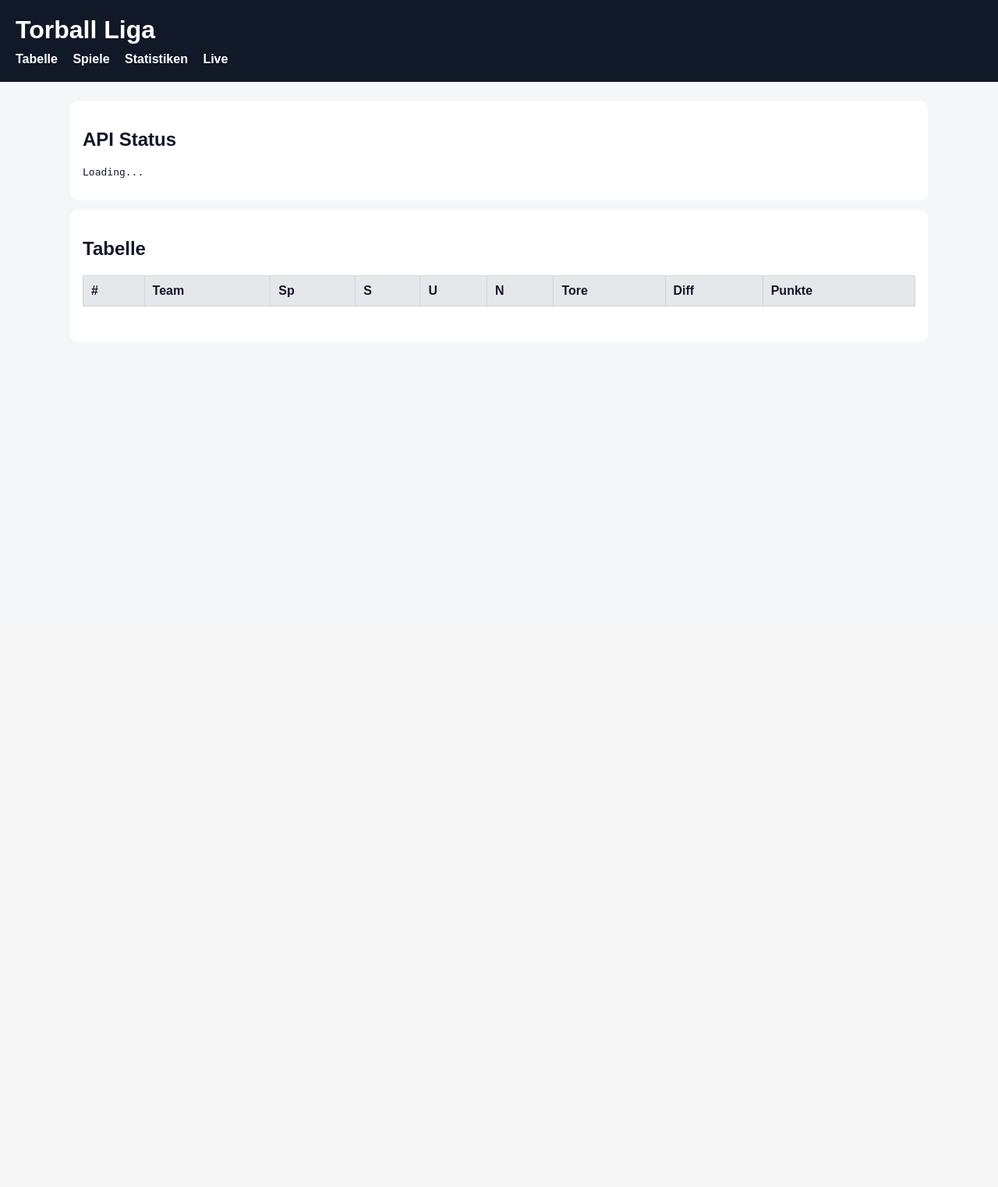
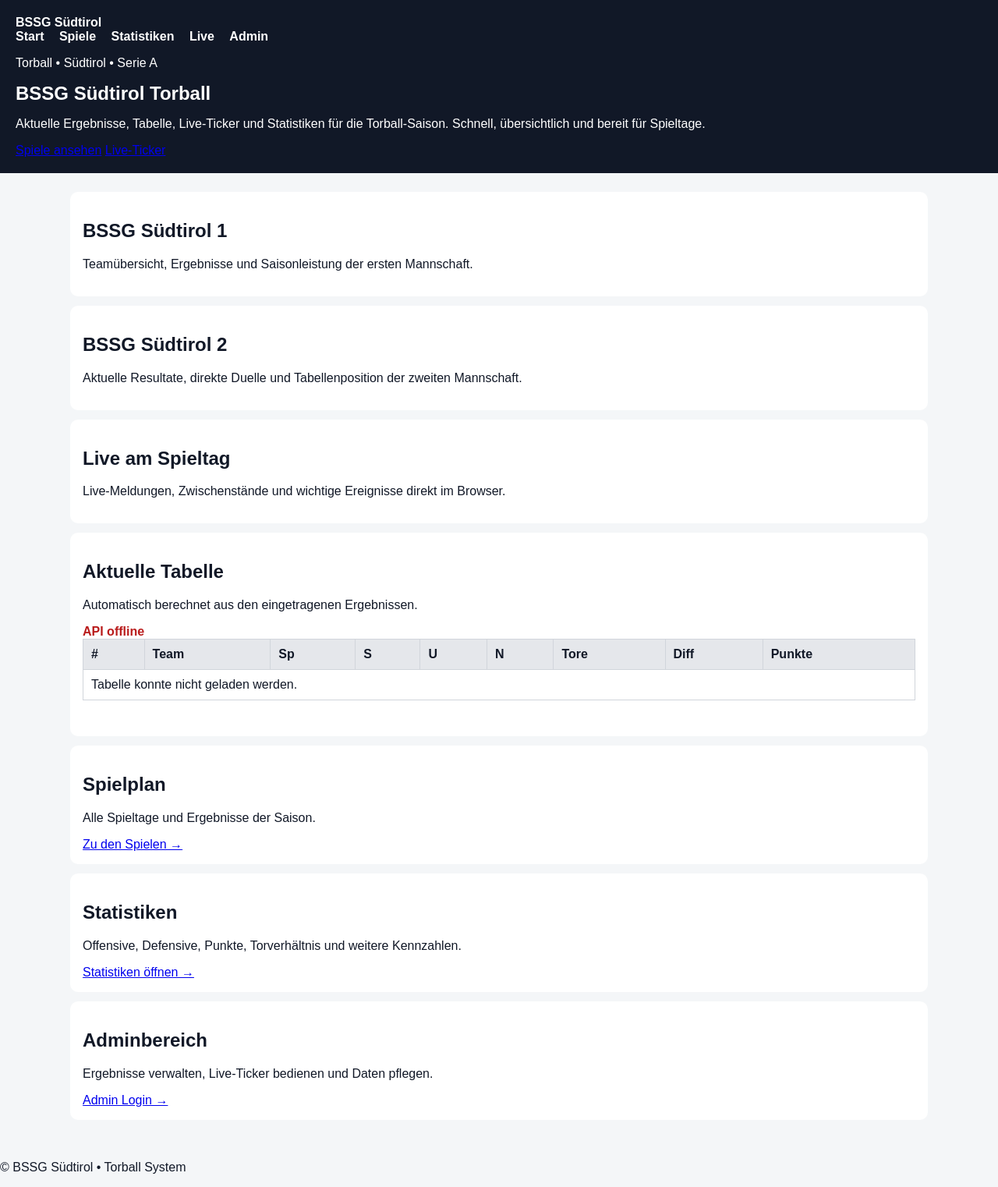
Before and after one commit to Schenna43lp1/torball.it, a PHP site: page / in a window 1280 px wide. Shown: the whole page at 78% size. Before the commit the page ends 393 px from the top, so only its background shows below. Run offline with PHP 8.4, Linux system fonts and the light colour scheme; lists and menus that the app fills with data are empty.

Commit message:
Create BSSG Südtirol homepage

```diff
--- a/index.php
+++ b/index.php
@@ -1,56 +1,159 @@
-<?php require __DIR__.'/config.php'; ?>
+<?php require __DIR__ . '/config.php'; ?>
 <!doctype html>
-<html lang='de'>
+<html lang="de">
 <head>
-<meta charset='utf-8'>
-<title>Torball Tabelle</title>
-<link rel='stylesheet' href='assets/css/style.css'>
+    <meta charset="utf-8">
+    <title>BSSG Südtirol - Torball</title>
+    <meta name="viewport" content="width=device-width, initial-scale=1">
+    <meta name="description" content="Offizielle Torball-Übersicht für BSSG Südtirol mit Tabelle, Ergebnissen, Live-Ticker und Statistiken.">
+    <link rel="stylesheet" href="assets/css/style.css">
 </head>
 <body>
-<header>
-<h1>Torball Liga</h1>
-<nav>
-<a href='index.php'>Tabelle</a>
-<a href='matches.php'>Spiele</a>
-<a href='stats.php'>Statistiken</a>
-<a href='live.php'>Live</a>
+<header class="hero">
+    <nav class="topnav">
+        <strong>BSSG Südtirol</strong>
+        <div>
+            <a href="index.php">Start</a>
+            <a href="matches.php">Spiele</a>
+            <a href="stats.php">Statistiken</a>
+            <a href="live.php">Live</a>
+            <a href="admin/login.php">Admin</a>
+        </div>
     </nav>
+
+    <section class="hero-content">
+        <p class="eyebrow">Torball • Südtirol • Serie A</p>
+        <h1>BSSG Südtirol Torball</h1>
+        <p>
+            Aktuelle Ergebnisse, Tabelle, Live-Ticker und Statistiken für die Torball-Saison.
+            Schnell, übersichtlich und bereit für Spieltage.
+        </p>
+        <div class="hero-actions">
+            <a class="btn" href="matches.php">Spiele ansehen</a>
+            <a class="btn secondary" href="live.php">Live-Ticker</a>
+        </div>
+    </section>
 </header>
+
 <main>
-<div class='card'>
-<h2>API Status</h2>
-<pre id='health'>Loading...</pre>
+    <section class="grid cards-overview">
+        <div class="card highlight">
+            <h2>BSSG Südtirol 1</h2>
+            <p>Teamübersicht, Ergebnisse und Saisonleistung der ersten Mannschaft.</p>
         </div>
-<div class='card'>
-<h2>Tabelle</h2>
-<table id='table'>
+        <div class="card highlight">
+            <h2>BSSG Südtirol 2</h2>
+            <p>Aktuelle Resultate, direkte Duelle und Tabellenposition der zweiten Mannschaft.</p>
+        </div>
+        <div class="card highlight">
+            <h2>Live am Spieltag</h2>
+            <p>Live-Meldungen, Zwischenstände und wichtige Ereignisse direkt im Browser.</p>
+        </div>
+    </section>
+
+    <section class="card">
+        <div class="section-head">
+            <div>
+                <h2>Aktuelle Tabelle</h2>
+                <p>Automatisch berechnet aus den eingetragenen Ergebnissen.</p>
+            </div>
+            <span id="api-status" class="badge">API lädt…</span>
+        </div>
+
+        <div class="table-wrap">
+            <table id="table">
                 <thead>
                     <tr>
-<th>#</th><th>Team</th><th>Sp</th><th>S</th><th>U</th><th>N</th><th>Tore</th><th>Diff</th><th>Punkte</th>
+                        <th>#</th>
+                        <th>Team</th>
+                        <th>Sp</th>
+                        <th>S</th>
+                        <th>U</th>
+                        <th>N</th>
+                        <th>Tore</th>
+                        <th>Diff</th>
+                        <th>Punkte</th>
                     </tr>
                 </thead>
-<tbody></tbody>
+                <tbody>
+                    <tr><td colspan="9">Tabelle wird geladen…</td></tr>
+                </tbody>
             </table>
         </div>
+    </section>
+
+    <section class="grid">
+        <div class="card">
+            <h2>Spielplan</h2>
+            <p>Alle Spieltage und Ergebnisse der Saison.</p>
+            <a class="text-link" href="matches.php">Zu den Spielen →</a>
+        </div>
+        <div class="card">
+            <h2>Statistiken</h2>
+            <p>Offensive, Defensive, Punkte, Torverhältnis und weitere Kennzahlen.</p>
+            <a class="text-link" href="stats.php">Statistiken öffnen →</a>
+        </div>
+        <div class="card">
+            <h2>Adminbereich</h2>
+            <p>Ergebnisse verwalten, Live-Ticker bedienen und Daten pflegen.</p>
+            <a class="text-link" href="admin/login.php">Admin Login →</a>
+        </div>
+    </section>
 </main>
+
+<footer>
+    <p>© BSSG Südtirol • Torball System</p>
+</footer>
+
 <script>
-async function loadTable(){
-const res=await fetch('http://'+location.hostname+':8082/api/table');
-const data=await res.json();
-const tbody=document.querySelector('#table tbody');
-tbody.innerHTML='';
-let i=1;
-data.forEach(team=>{
-const row=document.createElement('tr');
-row.innerHTML=`<td>${i++}</td><td>${team.team}</td><td>${team.games_played}</td><td>${team.wins}</td><td>${team.draws}</td><td>${team.losses}</td><td>${team.goals_for}:${team.goals_against}</td><td>${team.goal_difference}</td><td><strong>${team.points}</strong></td>`;
+const apiBase = 'http://' + location.hostname + ':8082';
+
+async function loadHealth() {
+    const badge = document.getElementById('api-status');
+    try {
+        const res = await fetch(apiBase + '/api/health');
+        const data = await res.json();
+        badge.textContent = data.status === 'ok' ? 'API online' : 'API prüfen';
+        badge.className = data.status === 'ok' ? 'badge ok' : 'badge warn';
+    } catch (error) {
+        badge.textContent = 'API offline';
+        badge.className = 'badge error';
+    }
+}
+
+async function loadTable() {
+    const tbody = document.querySelector('#table tbody');
+    try {
+        const res = await fetch(apiBase + '/api/table');
+        const data = await res.json();
+        tbody.innerHTML = '';
+
+        if (!Array.isArray(data) || data.length === 0) {
+            tbody.innerHTML = '<tr><td colspan="9">Noch keine Tabellendaten vorhanden.</td></tr>';
+            return;
+        }
+
+        let rank = 1;
+        data.forEach(team => {
+            const row = document.createElement('tr');
+            row.innerHTML = `
+                <td>${rank++}</td>
+                <td><strong>${team.team}</strong></td>
+                <td>${team.games_played}</td>
+                <td>${team.wins}</td>
+                <td>${team.draws}</td>
+                <td>${team.losses}</td>
+                <td>${team.goals_for}:${team.goals_against}</td>
+                <td>${team.goal_difference}</td>
+                <td><strong>${team.points}</strong></td>
+            `;
             tbody.appendChild(row);
         });
+    } catch (error) {
+        tbody.innerHTML = '<tr><td colspan="9">Tabelle konnte nicht geladen werden.</td></tr>';
     }
-async function loadHealth(){
-const res=await fetch('http://'+location.hostname+':8082/api/health');
-const data=await res.json();
-document.getElementById('health').textContent=JSON.stringify(data,null,2);
 }
+
 loadHealth();
 loadTable();
 </script>
```
Lines whose indentation alone changed are shown as unchanged.
